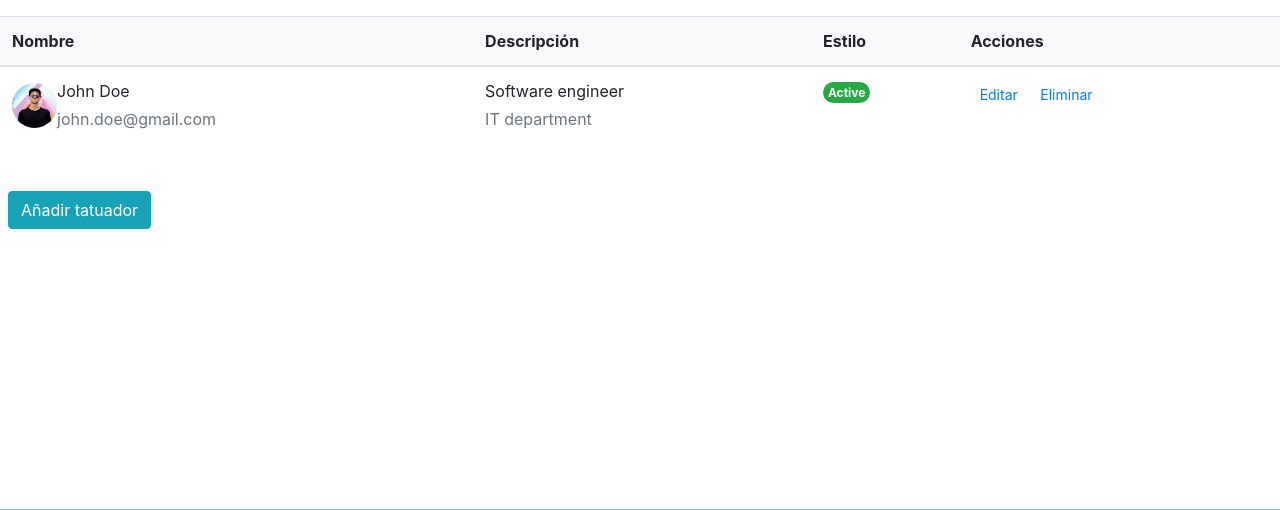
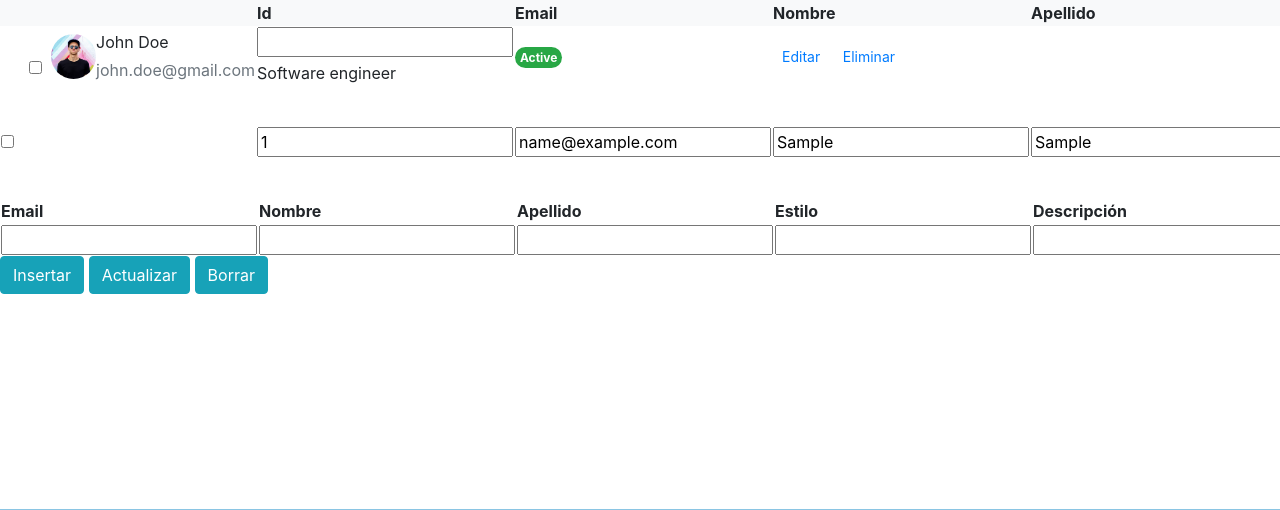
Before and after one commit to ElenaPob/project, a PHP site: page /pages/admin/gestion.php in a window 1280 px wide. Shown: the part 76-586 px from the top of the page. Run offline with PHP 8.4, Linux system fonts and the light colour scheme; the visitor is signed in with stand-in values (Sample User, id 1); tables that the repository leaves empty or names only in its code hold one stand-in row (values such as "Sample post"); grey boxes marked "Sample" are stand-in pictures; some libraries are stand-ins or nearby versions.

Commit message:
VERSION MEJORADA

```diff
--- /dev/null
+++ b/backend/admin/CRUDtatuador.php
@@ -0,0 +1,127 @@
+<?php
+
+require_once 'Daotatuador.php';
+require_once 'Daousuario.php';
+
+$base="estudiotat";
+
+$dao = new Daotatuador($base);
+
+$daoU = new Daousuario($base);
+
+
+if (isset($_POST["Insertar"]) )
+{
+
+  $tatuador= new tatuador();
+  $usuario = new usuario();
+
+  $usuario->__SET("usuario", $_POST['nombreNuevo']);
+  $usuario->__SET("rol", $_POST['rolNuevo']);
+
+  $passwordHash = password_hash($_POST['passwordNueva'], PASSWORD_DEFAULT) ;
+  $usuario->__SET("password", $passwordHash);
+  $usuario->__SET("email", $_POST['emailNuevo']);
+
+  $id_usuario = $daoU->Insertar($usuario);
+
+
+  $tatuador->__SET("nombre", $_POST['nombreNuevo']);
+  $tatuador->__SET("apellido", $_POST['apellidoNuevo']);
+  $tatuador->__SET("estilo", $_POST['estiloNuevo']);
+  $tatuador->__SET("descripcion", $_POST['descNuevo']);
+  $tatuador->__SET("id_usuario", $id_usuario);
+
+  if (!empty($_FILES['imagenNueva']['name']) )          //Si hemos seleccionado alguna foto
+  {
+
+    $NombreImagen = $_FILES['imagenNueva']['name'];  //Nombre original
+
+      $RutaTemp = $_FILES['imagenNueva']['tmp_name'];  //Nombre original
+
+      //$Tam = $_FILES['Foto']['size'];  //Nombre original
+
+      copy($RutaTemp,"../../assets/img/perfil/".$NombreImagen);
+
+  }
+  else
+  {
+    $NombreImagen="noimagen";
+  }
+
+  $tatuador->__SET("imagen",$NombreImagen );
+
+  $dao->Insertar($tatuador);
+
+
+
+}
+
+
+if (isset($_POST["Borrar"])  && isset($_POST["selec"]) && isset($_POST["selecU"]) )
+{
+
+    $selec=$_POST["selec"];
+    $select=$_POST["selecU"];
+
+
+    foreach ($selec as $clave=>$valor  )
+    {
+        $dao->Borrar($clave);
+
+    }
+    foreach ($select as $clave=>$valor  )
+    {
+        $daoU->Borrar($clave);
+    }
+
+}
+
+if (isset($_POST["Actualizar"])  && isset($_POST["selec"]) )     //Si hemos pulsado actualizar y hemos tatuadordo algun check
+{
+    $selec=$_POST["selec"];  //Recogemos el array de tatuadors seleccionadas
+
+    $nombre=$_POST["Nombre"];  //Recogemos el array con los nombres
+
+    $NomFot=$_POST["NomFot"];   //Recogemos el array con los nombres actuales de las fotos
+
+    foreach ($selec as $clave=>$valor  )   //Borramos las tatuadors cuyo Id hemos seleccionado
+    {
+
+        $tatuador= new tatuador();
+
+        $tatuador->__set("Id", $clave);
+        $tatuador->__set("Nombre", $nombre[$clave ]);
+
+
+        if (isset($_FILES["LogoN"]["name"][$clave ]   )   )      //Si en el campos file asociado hemos seleccionado una foto
+        {
+            $NombreImagen = $_FILES['LogoN']['name'][$clave];  //Nombre original
+
+            $RutaTemp = $_FILES['LogoN']['tmp_name'][$clave];  //Nombre original
+
+            //$Tam = $_FILES['Foto']['size'];  //Nombre original
+
+            copy($RutaTemp,"Logos/$NombreImagen");
+
+            $tatuador->__set("Logo", $NombreImagen );    //El nombre del logo ser� el seleccionado
+        }
+        else  //No hemos seleccinado ninguna foto para actualizar
+        {
+
+            echo "No coge la foto nueva";
+
+            $tatuador->__set("Logo", $NomFot[$clave ] );
+
+        }
+
+
+        $dao->Actualizar($tatuador);    //Actualizamos la tatuador con los datos del fprmulario
+
+    }
+
+
+}
+
+
+?>
--- /dev/null
+++ b/backend/admin/DAOtatuador.php
@@ -0,0 +1,102 @@
+<?php
+
+    require_once 'LibreriaPDO.php';
+    require_once 'models/tatuador.php';
+
+    class Daotatuador extends DB {
+
+            public $tatuadores=array();    //Array de objetos de la clase tatuador
+
+            public function Listar()
+            {
+
+                $this->tatuadores=array();   //Reseteamos el array de tatuadores
+
+                $consulta="select * from tatuadores";
+
+                $param=array();
+
+                $this->ConsultaDatos($consulta, $param);
+
+                foreach ($this->filas as  $fila )
+                {
+                    $tatuador= new tatuador();       //Creamos una instancia de la clase tatuador
+
+                    $tatuador->__SET("id",$fila['id']);           //Pasamos los datos del array fila al objeto tatuador
+                    $tatuador->__SET("nombre",$fila['nombre']);
+                    $tatuador->__SET("apellido",$fila['apellido']);
+                    $tatuador->__SET("descripcion",$fila['descripcion']);
+                    $tatuador->__SET("estilo",$fila['estilo']);
+                    $tatuador->__SET("id_usuario",$fila['id_usuario']);
+                    $tatuador->__SET("imagen",$fila['imagen']);
+
+                    $this->tatuadores[]=$tatuador;         //Guardamos esa tatuador en el array de objetos tatuadores
+
+                }
+
+
+            }
+
+            public function RecogerEmail($id){
+
+                $consulta="select email from usuarios where id=$id";
+
+                $param=array();
+
+                $this->ConsultaDatos($consulta, $param);
+
+                return $this->filas[0]["email"];
+
+            }
+
+
+            public function Insertar($tatuador)     //Inserta una tatuador en la tabla
+            {
+                $consulta="insert into tatuadores values (NULL,:nombre,:apellido,:estilo,:descripcion,:id_usuario,:imagen)";
+
+                $param=array(
+                    ":nombre"=>$tatuador->__get("nombre"),
+                    ":apellido"=>$tatuador->__get("apellido"),
+                    ":estilo"=>$tatuador->__get("estilo"),
+                    ":descripcion"=>$tatuador->__get("descripcion"),
+                    ":id_usuario"=>$tatuador->__get("id_usuario"),
+                    ":imagen"=>$tatuador->__get("imagen")
+                );
+
+                $this->ConsultaDatos($consulta, $param);  //Ejecutmos la consulta de insercci�n
+
+            }
+
+
+            public function Borrar($id)     //Borra una tatuador a partir de su Id
+            {
+                $consulta="delete from tatuadores where id=:id";
+
+                $param=array(":id"=>$id);
+
+                $this->ConsultaSimple($consulta, $param);  //Ejecutmos la consulta de insercci�n
+
+
+            }
+
+            public function Actualizar($tatuador)     //Actualiza una tatuador de la tabla
+            {
+                $consulta="update tatuadores set :nombre,:apellido,:estilo,:descripcion,:id_usuario,:imagen  where id=:id ";
+
+                $param=array(
+                    ":id"=>$tatuador->__get("id"),
+                    ":nombre"=>$tatuador->__get("nombre"),
+                    ":apellido"=>$tatuador->__get("apellido"),
+                    ":estilo"=>$tatuador->__get("estilo"),
+                    ":descripcion"=>$tatuador->__get("descripcion"),
+                    ":id_usuario"=>$tatuador->__get("id_usuario"),
+                    ":imagen"=>$tatuador->__get("imagen")
+                );
+
+                $this->ConsultaDatos($consulta, $param);  //Ejecutmos la consulta de actualizacion
+
+            }
+
+    }
+
+?>
--- /dev/null
+++ b/backend/admin/DAOusuario.php
@@ -0,0 +1,91 @@
+<?php
+
+require_once 'LibreriaPDO.php';
+require_once 'models/usuario.php';
+
+class Daousuario extends DB {
+
+        public $usuarios=array();
+
+        public function Listar()
+        {
+
+            $this->usuarios=array();   //Reseteamos el array de usuarios
+
+            $consulta="select * from usuarios";
+
+            $param=array();
+
+            $this->ConsultaDatos($consulta, $param);
+
+            foreach ($this->filas as  $fila )
+            {
+                $usuario=new usuario();       //Creamos una instancia de la clase usuario
+
+                $usuario->__SET("id",$fila['id']);           //Pasamos los datos del array fila al objeto usuario
+                $usuario->__SET("usuario",$fila['usuario']);
+                $usuario->__SET("password",$fila['password']);
+                $usuario->__SET("rol",$fila['rol']);
+                $usuario->__SET("email",$fila['email']);
+
+                $this->usuarios[]=$usuario;         //Guardamos esa usuario en el array de objetos usuarios
+
+            }
+
+
+        }
+
+
+
+
+
+        public function Insertar($usuario)     //Inserta una usuario en la tabla
+        {
+          $consulta="insert into usuarios values (NULL,:usuario,:password,:rol,:email)";
+
+          $param=array(
+            ":usuario"=>$usuario->__get("usuario"),
+            ":password"=>$usuario->__get("password"),
+            ":rol"=>$usuario->__get("rol"),
+            ":email"=>$usuario->__get("email")
+          );
+
+
+
+          return $this->ConsultaDatos($consulta, $param, true);  //Ejecutmos la consulta de insercci�n
+
+
+        }
+
+
+        public function Borrar($id)     //Borra una usuario a partir de su id
+        {
+            $consulta="delete from usuarios where id=:id";
+
+            $param=array(":id"=>$id);
+
+            $this->ConsultaSimple($consulta, $param);  //Ejecutmos la consulta de insercci�n
+
+
+        }
+
+        public function Actualizar($usuario)     //Actualiza una usuario de la tabla
+        {
+            $consulta="update usuarios set :usuario,:password,:rol,:email  where id=:id ";
+
+            $param=array(
+                ":usuario"=>$usuario->__get("usuario"),
+                ":password"=>$usuario->__get("password"),
+                ":rol"=>$usuario->__get("rol"),
+                ":email"=>$usuario->__get("email")
+            );
+
+            $this->ConsultaDatos($consulta, $param);  //Ejecutmos la consulta de actualizacion
+
+        }
+
+
+}
+
+
+?>
--- a/backend/LibreriaPDO.php
+++ b/backend/admin/LibreriaPDO.php
@@ -59,7 +59,7 @@ class DB {
          $this->Cerrar();  //Nos cerramos la conexion
     }
 
-    public function ConsultaDatos($consulta,$param)   //Metodo para ejecutar una consulta que retorna datos
+    public function ConsultaDatos($consulta,$param,$last=false)   //Metodo para ejecutar una consulta que retorna datos
     {
 
         $this->Conectar();  //Nos conectamos con la BBDD
@@ -67,6 +67,7 @@ class DB {
         $this->filas=array();  //Hay que vaciar el array de las filas de consultas anteriores
 
         $sta=$this->con->prepare($consulta);   //Creamos un objeto Statement para esa consulta
+
 
         if (!$sta->execute($param))      //Si al ejecutar la consulta hay error
         {
@@ -77,7 +78,14 @@ class DB {
             $this->filas=$sta->fetchAll(PDO::FETCH_ASSOC);   //Sacamos todos los datos devueltos por la consulta
         }
 
-        $this->Cerrar();  //Nos cerramos la conexion
+        if($last)
+        {
+            $lastId = $this->con->lastInsertId();
+            $this->Cerrar();
+            return $lastId;
+        }else{
+            $this->Cerrar();  //Nos cerramos la conexion
+        }
     }
 
 
--- /dev/null
+++ b/backend/admin/models/tatuador.php
@@ -0,0 +1,25 @@
+<?php
+
+    class tatuador {
+        private $id;
+        private $nombre;
+        private $imagen;
+        private $descripcion;
+        private $estilo;
+        private $apellido;
+        private $id_usuario;
+
+        function __get($nombre)
+        {
+            return $this->$nombre;
+        }
+
+        function __set($nombre, $valor)
+        {
+            $this->$nombre = $valor;
+        }
+
+    }
+
+
+?>
--- /dev/null
+++ b/backend/admin/models/usuario.php
@@ -0,0 +1,23 @@
+<?php
+
+    class usuario {
+        private $id;
+        private $usuario;
+        private $rol;
+        private $email;
+        private $password;
+
+        function __get($nombre)
+        {
+            return $this->$nombre;
+        }
+
+        function __set($nombre, $valor)
+        {
+            $this->$nombre = $valor;
+        }
+
+    }
+
+
+?>
--- a/pages/admin/gestion.php
+++ b/pages/admin/gestion.php
@@ -1,4 +1,8 @@
-
+<?php session_start();
+  require_once "../../backend/admin/CRUDtatuador.php";
+  require_once "../../backend/admin/DAOtatuador.php";
+  require_once "../../backend/admin/DAOusuario.php";
+?>
 <!DOCTYPE html>
 <html lang="es">
   <head>
@@ -27,19 +31,37 @@
             <a class="nav-link" href="../../index.php">Home</a>
           </li>
           <li class="nav-item">
-            <a class="nav-link" href="pages/tatuadores/tatuadores.php">Tatuadores</a>
+            <a class="nav-link" href="../tatuadores/tatuadores.php">Tatuadores</a>
           </li>
           <li class="nav-item">
             <a class="nav-link" href="../contacto/contacto.php">Contacto</a>
           </li>
-          <li class="nav-item">
-            <a class="nav-link" href="gestion.php">Gestionar Tatuadores <span class="sr-only">(current)</span></a>
+          <?php
+
+            // Verifica si el usuario está autenticado y tiene el rol de administrador
+            if ($_SESSION["rol"] == "admin") {
+              echo '<li class="nav-item">
+                        <a class="nav-link" href="gestion.php">Gestionar Tatuadores</a>
                     </li>
+                    ';
+            }
+
+          ?>
 
         </ul>
-          <a class="ml-auto" href="../../backend/cerrar_sesion.php">
+
+        <?php
+          if (isset($_SESSION["rol"])) {
+            echo '<a class="ml-auto" href="../../backend/cerrar_sesion.php">
             <button class="btn btn-outline-danger"> Cerrar Sesion</button>
-          </a>
+            </a>';
+          }else{
+            echo '<button class="btn btn-outline-light btn-rounded ml-auto" data-mdb-ripple-init data-mdb-ripple-color="dark"
+            data-toggle="modal" data-target="#loginModal">Iniciar Sesión</button>';
+          }
+
+
+        ?>
 
       </div>
     </nav>
@@ -47,21 +69,35 @@
 
     <!--INTERIOR-->
 
-    <table class="table align-middle mb-0 bg-white mt-3">
+    <form  name=f1 method="post" action='' enctype="multipart/form-data">
+
+      <table >
         <thead class="bg-light">
           <tr>
+            <th></th>
+            <th></th>
+            <th>Id</th>
+            <th>Email</th>
             <th>Nombre</th>
+            <th>Apellido</th>
+            <th>Estilo</th>
             <th>Descripción</th>
-          <th>Estilo</th>
-          <th>Acciones</th>
+            <th>id_usuario</th>
+            <th>Perfil</th>
           </tr>
         </thead>
         <tbody>
         <tr>
           <td>
+            <div class="ml-5">
+              <input class="form-check-input" type="checkbox" name="selec"  aria-label="..."/>
+            </div>
+          </td>
+          <td>
+
             <div class="d-flex align-items-center">
               <img
-                  src="../../assets/img/perfil/1.jpg""
+                  src="../../assets/img/perfil/1.jpg"
                   alt="perfil"
                   style="width: 45px; height: 45px"
                   class="rounded-circle"
@@ -73,8 +109,7 @@
             </div>
           </td>
           <td>
-            <p class="fw-normal mb-1">Software engineer</p>
-            <p class="text-muted mb-0">IT department</p>
+            <input class="fw-normal mb-1">Software engineer</input>
           </td>
           <td>
             <span class="badge badge-success rounded-pill d-inline">Active</span>
@@ -88,12 +123,82 @@
             </button>
           </td>
         </tr>
+
+        <?php
+          $dao->Listar();
+
+          foreach ($dao->tatuadores as $tatuador )
+          {
+              echo "<tr>";
+
+              echo "<td><input type=checkbox name=selec[".$tatuador->__GET("id")."]></td>";
+              echo "<td><input type=hidden name=selecU[".$tatuador->__GET("id_usuario")."]></td>";
+
+              //echo print_r ($dao->RecogerEmail($tatuador->__GET("id_usuario")), true);
+
+              echo "<td><input type=text name=id[".$tatuador->__GET("id")."]  value=".$tatuador->__GET("id")." readonly=readonly></td>";
+              echo "<td><input type=text name=email value=".$dao->RecogerEmail($tatuador->__GET("id_usuario"))."></td>";
+
+              echo "<td><input type=text name=nombre[".$tatuador->__GET("nombre")."] value=".$tatuador->__GET("nombre")."></td>";
+              echo "<td><input type=text name=apellido[".$tatuador->__GET("apellido")."] value=".$tatuador->__GET("apellido")."></td>";
+              echo "<td><input type=text name=estilo[".$tatuador->__GET("estilo")."] value=".$tatuador->__GET("estilo")."></td>";
+              echo "<td><input type=textarea name=descripcion[".$tatuador->__GET("descripcion")."] value=".$tatuador->__GET("descripcion")."></td>";
+              echo "<td><input type=text name=id_usuario[".$tatuador->__GET("id_usuario")."] value=".$tatuador->__GET("id_usuario")."></td>";
+
+              echo "<td><img src=../../assets/img/perfil/".$tatuador->__GET("imagen")." width=80 height=80>";
+
+              echo "<input type=hidden name=NomFot[".$tatuador->__GET('id') ."] value=".$tatuador->__GET("imagen"). ">";
+
+              echo "<input type=file name=LogoN[".$tatuador->__GET("id")."] </td>";
+
+              echo "</tr>";
+
+          }
+
+
+        ?>
         </tbody>
       </table>
 
-    <a class="mt-5 ml-2" href="">
-      <button type="button" class="btn btn-info" data-mdb-ripple-init>Añadir tatuador</button>
-    </a>
+      <table>
+        <th>Email</th>
+        <th>Nombre</th>
+        <th>Apellido</th>
+        <th>Estilo</th>
+        <th>Descripción</th>
+        <th>Rol</th>
+        <th>Contraseña</th>
+        <th>Imagen</th>
+
+      <?php
+
+
+
+        echo "<tr>";
+
+
+        echo "<td><input type=text name=emailNuevo ></td>";
+        echo "<td><input type=text name=nombreNuevo ></td>";
+        echo "<td><input type=text name=apellidoNuevo ></td>";
+        echo "<td><input type=text name=estiloNuevo ></td>";
+        echo "<td><input type=text name=descNuevo ></td>";
+        echo "<td><input type=text name=rolNuevo ></td>";
+        echo "<td><input type=text name=passwordNueva></td>";
+        echo "<td><input type=file name=imagenNueva></td>";
+
+      ?>
+
+      </table>
+
+
+
+      <input type="submit" name=Insertar class="btn btn-info"  value=Insertar>
+      <input type="submit" name=Actualizar  class="btn btn-info" value=Actualizar>
+      <input type="submit" name=Borrar  class="btn btn-info"  value=Borrar>
+
+
+
+    </form>
 
 
     <!--FOOTER-->
```
Also changed, not shown: backend/login.php (+11 -8 lines), backend/models/tatuador.php (deleted, +0 -24 lines), index.php (+15 -5 lines), pages/contacto/contacto.php (+12 -5 lines), pages/tatuador/galeria.php (+7 -11 lines), pages/tatuador/pedido.php (+9 -13 lines), pages/tatuadores/tatuadores.php (+14 -5 lines), assets/css/new.css (line endings or trailing spaces), assets/img/perfil1.jpg (added), assets/img/perfilApple-Logo.jpg (added), assets/img/perfilMSI.png (added), assets/img/perfilperfil1.jpg (added). Lines whose indentation alone changed are shown as unchanged.
